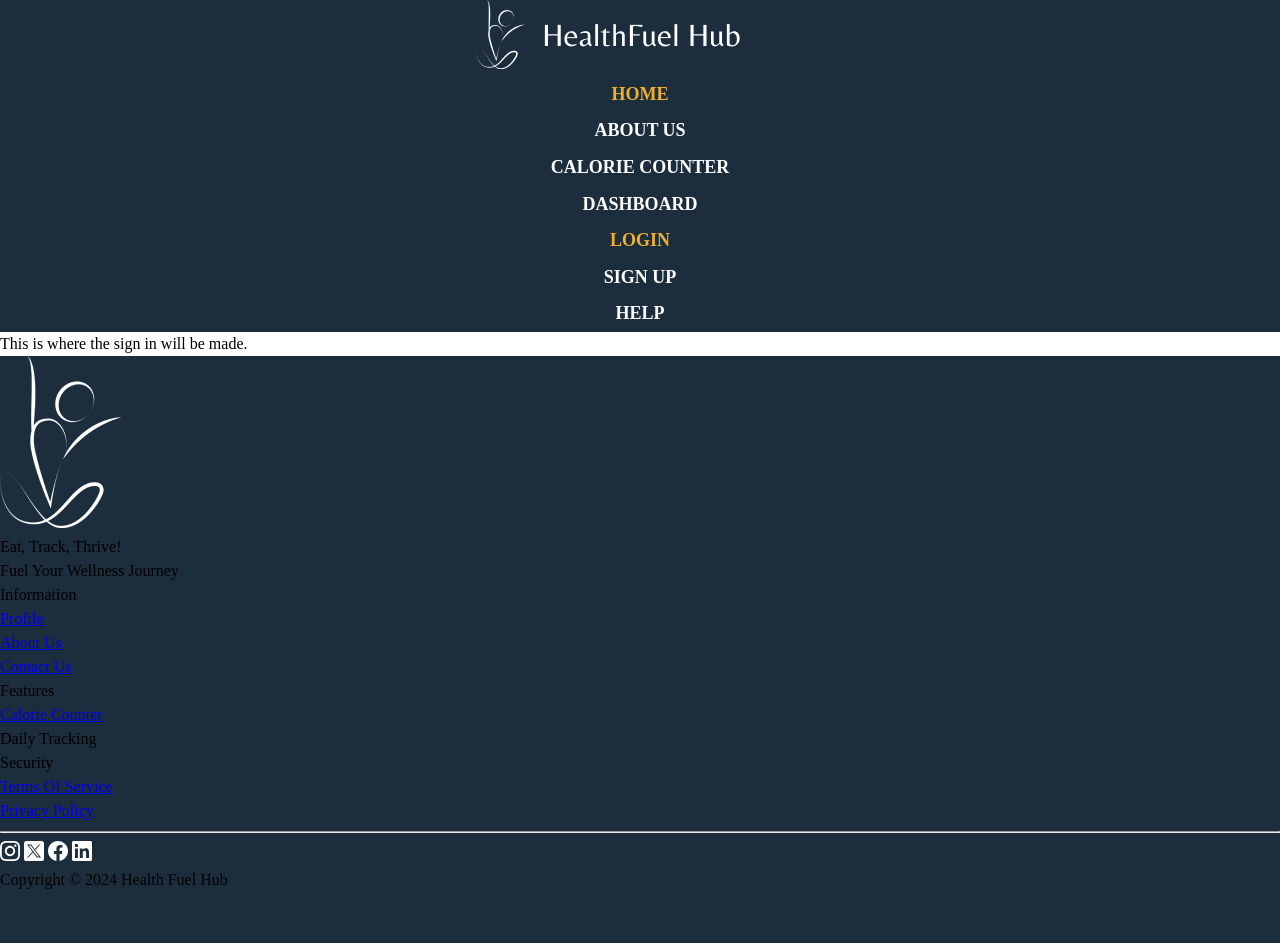
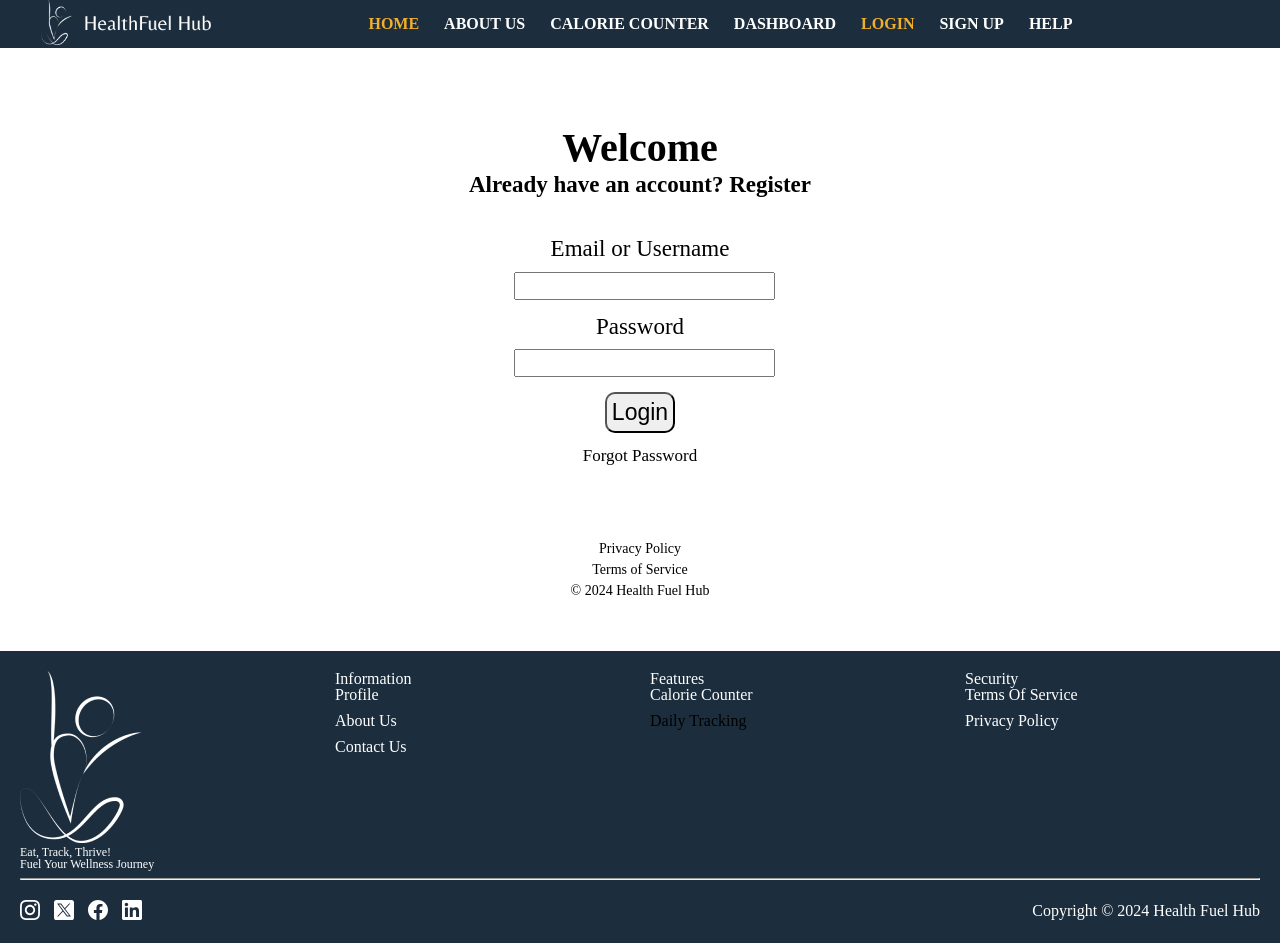
Before and after one commit to RoboRaccoon/HealthFit-Hub, a Django app: page /login/ in a window 1280 px wide. Before the commit the page ends 889 px from the top, so only its background shows below. Run offline with Django 5.2, Linux system fonts and the light colour scheme.

Commit message:
Editing and set up
Edited sign up - feedback
Basic html & css for login
set profile

```diff
--- /dev/null
+++ b/HFH_project/HFH_app/static/css/login.css
@@ -0,0 +1,206 @@
+:root{
+    --border-radius: 25px;
+    --blue: #1C2D3D;
+    --yellow: #F2AF29;
+    --green: #72B480;
+    --white: #FFFFFF;
+}
+
+
+body {
+    font-family: Poppins;
+    /*width: 85%;*/
+    /*margin: auto;*/
+    line-height: 1;
+}
+.WelcomeText{
+    margin-top: 70px; /* Add margin to the top */
+    margin-bottom: -10px; /* Add margin at the bottom to separate from the next element */
+    font-size: 40px; /* Change the font size to your desired value */
+    font-weight: bold;
+}
+
+.loginText{
+    font-size: 23px; /* Change the font size to your desired value */
+    font-weight: bold;
+    margin-bottom: 30px;
+}
+
+.forgotPass{
+    font-size: 17px; /* Change the font size to your desired value */
+}
+
+.infoText{
+    font-size: 14px; /* Change the font size to your desired value */
+    padding-bottom: 50px; /* Adjust the padding as needed */
+}
+.large-button {
+    border-radius: 10px;
+    font-size: 23px;
+    padding: 7px;
+}
+
+.submitButton{
+    padding-top: 7px;
+    padding-bottom: 7px;
+}
+
+.main {
+    font-size: 23px; /* Change the font size to your desired value */
+    line-height:1.5;
+    display: flex;
+    flex-direction: column; /* Stack items vertically */
+    justify-content: center; /* Center items vertically */
+    align-items: center; /* Center items horizontally */
+    text-align: center; /* Align text to the center */
+}
+
+form input[type="text"]{
+        width: 100%;
+        font-size: 19px; /* Change the font size to your desired value */
+        margin: 5px 0;
+            margin-bottom: 10px;
+
+}
+form input[type="password"]{
+        width: 100%;
+        font-size: 19px; /* Change the font size to your desired value */
+        margin: 5px 0;
+    margin-bottom: 10px;
+
+}
+
+form input[type="submit"] {
+        margin: 5px 0;
+        margin-bottom: 10px;
+        font-size: 23px;
+        padding: 5px;
+        border-radius:10px;
+}
+
+
+
+
+
+
+
+.nav-list{
+    display: flex;
+    flex-grow: 2;
+
+    justify-content: space-between; /* Align items with equal space between them */
+    align-items: center; /* Vertically center items */
+    text-align: center;
+
+    background-color: var(--blue);
+    /*padding: 1em;*/
+}
+
+/* Adding padding to Nav to give more spacing */
+.nav-list ul li{
+	padding: .5em;
+    display: flex;
+    align-items: center;
+}
+
+/* add nav styles to make it more readable */
+.nav-list a,
+.nav-list a:link,
+.nav-list a:visited{
+    display: flex;
+	text-decoration: none;
+	color: var(--white);
+	text-transform: uppercase;
+	font-weight: bold;
+    font-size: 16px; /* Adjust to your desired font size */
+
+}
+
+.nav-list ul{
+    display: flex;
+	text-decoration: none;
+    list-style-type: none; /* Makes the marker invisible for unordered lists */
+    gap:15px; /* Controls the space between flex items vertically */
+    padding-top: 5px ;
+    padding-bottom: 5px ;
+    padding-left:60px ;
+    width: 80%;
+    font-size: 10px;
+    margin-left: auto; /* Push the items to the right */
+}
+
+/* Adding hover and skew animation to navigation for better user interaction */
+.nav-list a:hover,
+.nav-list a:focus,
+.nav-list a.current{
+	font-weight: bold;
+	color: var(--yellow);
+	text-transform: uppercase;
+}
+
+img{
+	max-width: 70%;
+	height: auto;
+    margin-right: 10px;
+}
+
+
+
+
+
+
+
+
+
+
+footer {
+    background-color: var(--blue);
+    padding: 20px;
+}
+
+.footer-container {
+    display: flex;
+    justify-content: space-between;
+}
+.slogan{
+    color: white;
+    font-size: 12px;
+}
+.footer-section {
+    flex: 1;
+    margin-right: 20px;
+}
+
+.footer-section:last-child {
+    margin-right: 0;
+}
+
+.footer-section h3 {
+    color: white;
+}
+
+.footer-section ul {
+    list-style: none;
+    padding: 0;
+}
+
+.footer-section ul li {
+    margin-bottom: 10px;
+}
+
+.footer-section ul li a {
+    color: white;
+    text-decoration: none;
+}
+
+.social-media-section {
+    display: flex;
+    justify-content: space-between;
+    align-items: center;
+    color: white;
+    margin-top: 20px;
+}
+
+.social-media-section img {
+    margin-right: 10px;
+}
--- a/HFH_project/HFH_app/templates/Login_pages/login.html
+++ b/HFH_project/HFH_app/templates/Login_pages/login.html
@@ -5,6 +5,7 @@
     <meta name="viewport"
           content="width=device-width, user-scalable=no, initial-scale=1.0, maximum-scale=1.0, minimum-scale=1.0">
             <link rel="stylesheet" href="/static/css/style.css">
+            <link rel="stylesheet" href="/static/css/login.css">
 
     <meta http-equiv="X-UA-Compatible" content="ie=edge">
     <title>Login</title>
@@ -27,44 +28,71 @@
         </ul>
     </nav>
 
-<p>
-        This is where the sign in will be made.
 
-</p>
+
+
+
+    <div class="main">
+    <h3 class="WelcomeText">Welcome</h3>
+        <div class="loginText">
+            <p> Already have an account? Register</p>
+        </div>
+    <form>
+        <lable class="formText" for="Username">  Email or Username </lable> <br>
+        <input type="text" id="Username" name="Username" required> <br>
+
+        <lable class="formText" for="Password">  Password </lable> <br>
+        <input type="text" id="Password" name="Password" required> <br>
+
+        <input class="formText" class="large-button" type="Submit" value="Login">
+
+    </form>
+        <p class="forgotPass"> Forgot Password </p> <br><br>
+
+        <div class="infoText">
+        <p> Privacy Policy </p>
+        <p> Terms of Service </p>
+        <p> © 2024 Health Fuel Hub </p>
+        </div>
+    </div>
+
+
+
+
+
+
+
 <footer>
-        <div>
+    <div class="footer-container">
+        <div class="footer-section">
             <img src="/static/images/footer-logo.png" alt="place holder image">
-            <p>Eat, Track, Thrive!
-            <br>Fuel Your Wellness Journey</p>
+            <p class="slogan" >Eat, Track, Thrive!<br>Fuel Your Wellness Journey</p>
         </div>
-        <div class="footer-nav">
-            <div>
+        <div class="footer-section">
             <h3>Information</h3>
-
             <ul>
                 <li><a href="/profile">Profile</a></li>
                 <li><a href="/about_us">About Us</a></li>
                 <li><a href="/contact_us">Contact Us</a></li>
             </ul>
         </div>
-            <div>
+        <div class="footer-section">
             <h3>Features</h3>
             <ul>
                 <li><a href="/calorie_counter">Calorie Counter</a></li>
                 <li>Daily Tracking</li>
             </ul>
         </div>
-            <div>
+        <div class="footer-section">
             <h3>Security</h3>
             <ul>
                 <li><a href="/terms_of_service">Terms Of Service</a></li>
                 <li><a href="/privacy_policy">Privacy Policy</a></li>
-
             </ul>
         </div>
     </div>
     <hr>
-        <div>
+    <div class="social-media-section">
         <span class="social-media">
             <img src="/static/images/icons/instagram.svg" alt="instagram">
             <img src="/static/images/icons/x.svg" alt="x">
```
Also changed, not shown: HFH_project/HFH_app/static/css/profile.css (added, +129 -0 lines), HFH_project/HFH_app/static/css/sign_up.css (added, +191 -0 lines), HFH_project/HFH_app/templates/Login_pages/profile.html (+7 -10 lines), HFH_project/HFH_app/templates/Login_pages/sign_up.html (+38 -1 lines). Lines whose indentation alone changed are shown as unchanged.
